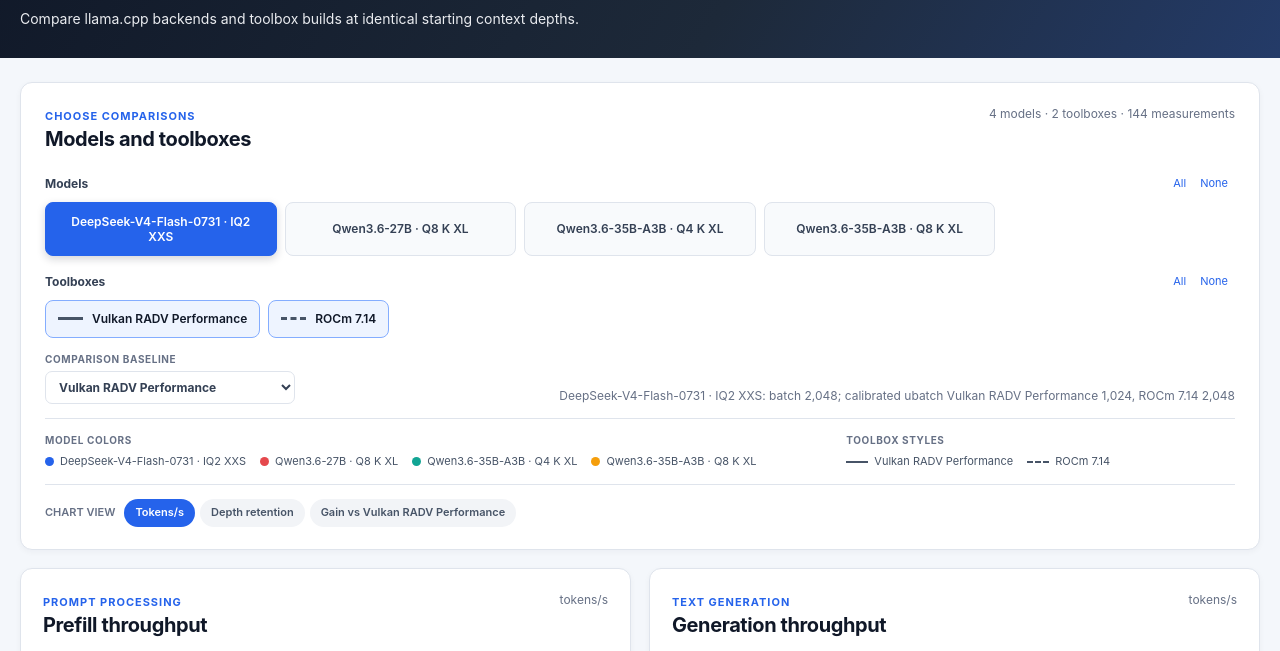
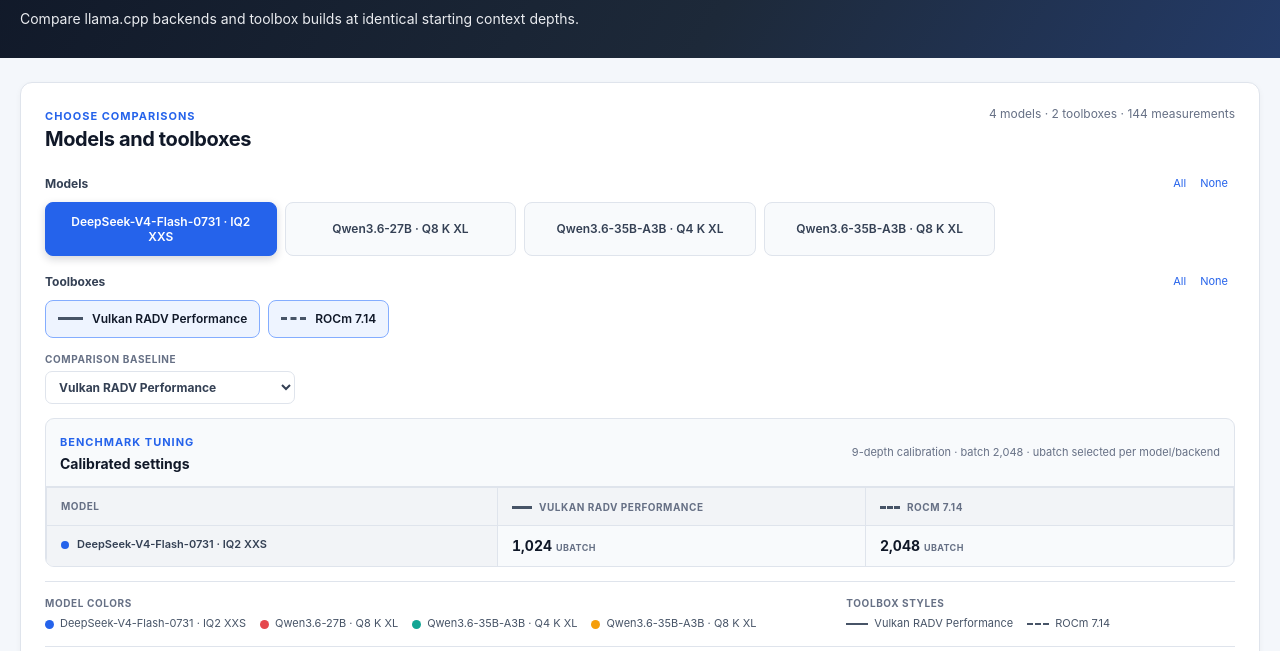
Before and after one commit to JiuyangLiu/amd-strix-halo-toolboxes, a plain HTML site: page docs/toolbox-performance.html in a window 1280 px wide. Shown: the part 142-793 px from the top of the page. Drawn offline with Linux system fonts and the light colour scheme.

Commit message:
updated toolbox perfromance comparison

```diff
--- a/docs/assets/toolbox-performance.css
+++ b/docs/assets/toolbox-performance.css
@@ -47,7 +47,6 @@
 .comparison-options {
     display: flex;
     align-items: end;
-    justify-content: space-between;
     gap: 20px;
     margin-top: 14px;
 }
@@ -77,10 +76,123 @@
     text-transform: none;
 }
 
-.comparison-options .model-config {
-    flex: 1 1 auto;
+.calibration-panel {
+    margin-top: 14px;
+    overflow: hidden;
+    background: #f8fafc;
+    border: 1px solid var(--border);
+    border-radius: 9px;
+}
+
+.calibration-heading {
+    display: flex;
+    align-items: center;
+    justify-content: space-between;
+    gap: 16px;
+    padding: 12px 14px;
+    border-bottom: 1px solid var(--border);
+}
+
+.calibration-heading h3 {
+    margin: 2px 0 0;
+    color: var(--ink);
+    font-size: 14px;
+}
+
+.calibration-heading p {
     margin: 0;
+    color: var(--muted);
+    font-size: 11px;
     text-align: right;
+}
+
+.calibration-matrix {
+    overflow-x: auto;
+}
+
+.calibration-table {
+    width: 100%;
+    min-width: 560px;
+    border-collapse: collapse;
+    table-layout: fixed;
+}
+
+.calibration-table th,
+.calibration-table td {
+    padding: 10px 14px;
+    border-bottom: 1px solid var(--border);
+    text-align: left;
+    vertical-align: middle;
+}
+
+.calibration-table tr:last-child th,
+.calibration-table tr:last-child td {
+    border-bottom: 0;
+}
+
+.calibration-table thead th {
+    color: var(--muted);
+    background: #f2f4f7;
+    font-size: 10px;
+    font-weight: 700;
+    letter-spacing: .05em;
+    text-transform: uppercase;
+}
+
+.calibration-table thead th:first-child {
+    width: 38%;
+}
+
+.calibration-toolbox-heading {
+    display: inline-flex;
+    align-items: center;
+    gap: 7px;
+}
+
+.calibration-toolbox-heading .toolbox-line-sample {
+    width: 20px;
+}
+
+.calibration-model {
+    color: #344054;
+    font-size: 11px;
+    font-weight: 600;
+}
+
+.calibration-model-label {
+    display: inline-flex;
+    align-items: center;
+    gap: 8px;
+}
+
+.calibration-model-dot {
+    flex: 0 0 auto;
+    width: 8px;
+    height: 8px;
+    border-radius: 50%;
+}
+
+.calibration-value {
+    color: var(--ink);
+    font-size: 14px;
+    font-variant-numeric: tabular-nums;
+    font-weight: 700;
+}
+
+.calibration-value small {
+    margin-left: 4px;
+    color: var(--muted);
+    font-size: 9px;
+    font-weight: 700;
+    letter-spacing: .04em;
+    text-transform: uppercase;
+}
+
+.calibration-empty {
+    margin: 0;
+    padding: 14px;
+    color: var(--muted);
+    font-size: 11px;
 }
 
 .comparison-legend {
@@ -164,8 +276,19 @@
 
 @media (max-width: 600px) {
     .header-links { flex-direction: column; gap: 0; }
-    .comparison-options { align-items: stretch; flex-direction: column; }
+    .comparison-options { align-items: stretch; }
     .comparison-options label { flex-basis: auto; }
-    .comparison-options .model-config { text-align: left; }
+    .calibration-heading { align-items: flex-start; flex-direction: column; gap: 5px; }
+    .calibration-heading p { text-align: left; }
+    .calibration-table { min-width: 0; }
+    .calibration-table th, .calibration-table td { padding: 8px; }
+    .calibration-table thead th:first-child { width: 38%; }
+    .calibration-toolbox-heading { align-items: flex-start; gap: 4px; line-height: 1.25; }
+    .calibration-toolbox-heading .toolbox-line-sample { display: none; }
+    .calibration-model { font-size: 10px; overflow-wrap: anywhere; }
+    .calibration-model-label { align-items: flex-start; gap: 5px; }
+    .calibration-model-dot { margin-top: 3px; }
+    .calibration-value { font-size: 13px; }
+    .calibration-value small { display: block; margin: 1px 0 0; }
     .comparison-legend { display: grid; }
 }
--- a/docs/assets/toolbox-performance.js
+++ b/docs/assets/toolbox-performance.js
@@ -270,30 +270,85 @@ function renderResults() {
 }
 
 function renderConfigSummary(points) {
-    const summaries = [];
-    state.data.models.filter((model) => state.selectedModels.has(model)).forEach((model) => {
-        const modelPoints = points.filter((point) => point.model === model);
-        if (!modelPoints.length) return;
-        const configurations = [...new Set(modelPoints.map((point) => `${point.batch}|${point.ubatch}`))];
-        if (configurations.length === 1) {
-            const [batch, ubatch] = configurations[0].split("|").map(Number);
-            summaries.push(`${displayModel(model)}: batch ${batch.toLocaleString()}, ubatch ${ubatch.toLocaleString()}`);
-        } else {
-            const batches = [...new Set(modelPoints.map((point) => point.batch))];
-            const ubatches = state.data.meta.toolboxes
-                .filter((toolbox) => state.selectedToolboxes.has(toolbox.id))
-                .map((toolbox) => {
-                    const point = modelPoints.find((candidate) => candidate.toolbox === toolbox.id);
-                    return point ? `${toolbox.label} ${point.ubatch.toLocaleString()}` : null;
-                })
-                .filter(Boolean);
-            const batch = batches.length === 1
-                ? `batch ${batches[0].toLocaleString()}`
-                : "batch varies";
-            summaries.push(`${displayModel(model)}: ${batch}; calibrated ubatch ${ubatches.join(", ")}`);
-        }
+    const container = document.getElementById("model-config");
+    const summary = document.getElementById("calibration-summary");
+    const models = state.data.models.filter((model) => state.selectedModels.has(model));
+    const toolboxes = state.data.meta.toolboxes.filter((toolbox) =>
+        state.selectedToolboxes.has(toolbox.id)
+    );
+    container.innerHTML = "";
+
+    if (!models.length || !toolboxes.length || !points.length) {
+        summary.textContent = "Ubatch is selected per model and backend";
+        const empty = document.createElement("p");
+        empty.className = "calibration-empty";
+        empty.textContent = "Select at least one model and toolbox to inspect its calibrated settings.";
+        container.appendChild(empty);
+        return;
+    }
+
+    const batches = [...new Set(points.map((point) => point.batch))];
+    const depthCount = state.data.meta.depths.length;
+    const batchText = batches.length === 1
+        ? `batch ${batches[0].toLocaleString()}`
+        : "batch varies by run";
+    summary.textContent = `${depthCount}-depth calibration · ${batchText} · ubatch selected per model/backend`;
+
+    const table = document.createElement("table");
+    table.className = "calibration-table";
+    const head = table.createTHead();
+    const headRow = head.insertRow();
+    const modelHeading = document.createElement("th");
+    modelHeading.scope = "col";
+    modelHeading.textContent = "Model";
+    headRow.appendChild(modelHeading);
+    toolboxes.forEach((toolbox) => {
+        const heading = document.createElement("th");
+        heading.scope = "col";
+        const content = document.createElement("span");
+        content.className = "calibration-toolbox-heading";
+        const sample = document.createElement("i");
+        sample.className = "toolbox-line-sample";
+        sample.style.borderTopStyle = toolboxStyle(toolbox.id).cssLine;
+        content.append(sample, document.createTextNode(toolbox.label));
+        heading.appendChild(content);
+        headRow.appendChild(heading);
     });
-    document.getElementById("model-config").textContent = summaries.join(" · ");
+
+    const body = table.createTBody();
+    models.forEach((model) => {
+        const row = body.insertRow();
+        const modelCell = document.createElement("th");
+        modelCell.scope = "row";
+        modelCell.className = "calibration-model";
+        modelCell.title = model;
+        const label = document.createElement("span");
+        label.className = "calibration-model-label";
+        const dot = document.createElement("i");
+        dot.className = "calibration-model-dot";
+        dot.style.backgroundColor = modelColor(model);
+        label.append(dot, document.createTextNode(displayModel(model)));
+        modelCell.appendChild(label);
+        row.appendChild(modelCell);
+
+        toolboxes.forEach((toolbox) => {
+            const cell = row.insertCell();
+            const settings = points.filter((point) =>
+                point.model === model && point.toolbox === toolbox.id
+            );
+            const ubatches = [...new Set(settings.map((point) => point.ubatch))];
+            const value = document.createElement("span");
+            value.className = "calibration-value";
+            value.textContent = ubatches.length === 1
+                ? ubatches[0].toLocaleString()
+                : ubatches.length ? "Varies" : "—";
+            const unit = document.createElement("small");
+            unit.textContent = "ubatch";
+            value.appendChild(unit);
+            cell.appendChild(value);
+        });
+    });
+    container.appendChild(table);
 }
 
 function renderCurve(containerId, series, points) {
--- a/docs/toolbox-performance.html
+++ b/docs/toolbox-performance.html
@@ -50,8 +50,18 @@
                     Comparison baseline
                     <select id="baseline-selector"></select>
                 </label>
-                <p id="model-config" class="model-config"></p>
             </div>
+
+            <section class="calibration-panel" aria-labelledby="calibration-title">
+                <div class="calibration-heading">
+                    <div>
+                        <span class="eyebrow">Benchmark tuning</span>
+                        <h3 id="calibration-title">Calibrated settings</h3>
+                    </div>
+                    <p id="calibration-summary"></p>
+                </div>
+                <div id="model-config" class="calibration-matrix" aria-live="polite"></div>
+            </section>
 
             <div id="comparison-legend" class="comparison-legend"></div>
             <p id="data-warning" class="data-warning" hidden></p>
```
